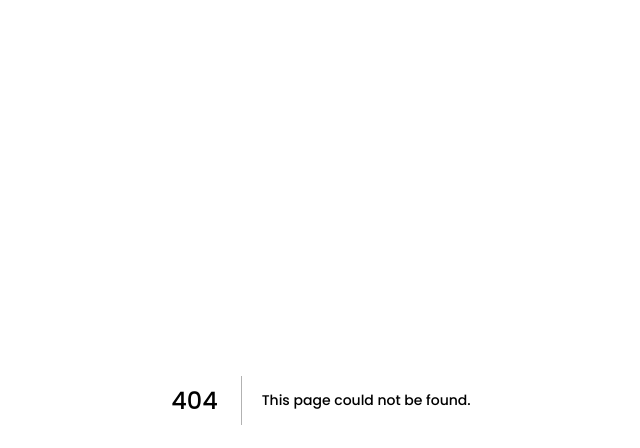
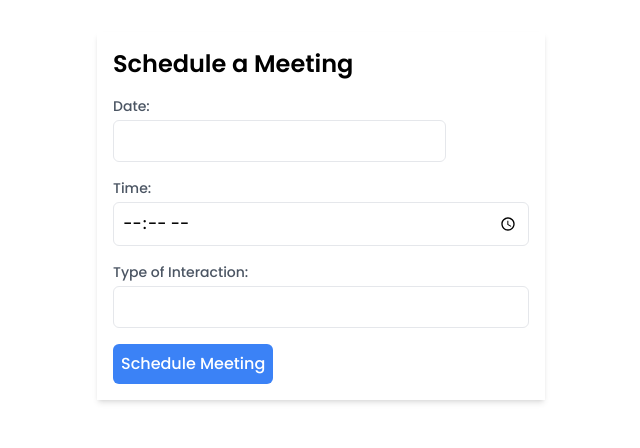
Before and after one commit to Nwakaego-Ego/circle, a Next.js app: page /component/meeting in a window 1280 px wide. Before the commit this address had no page. Shown: the top 448 px of the page, without its empty margins (319-959 px from the left). Built offline with nearby package versions, Linux system fonts and the light colour scheme.

Commit message:
added meeting component

```diff
--- a/package.json
+++ b/package.json
@@ -16,6 +16,7 @@
     "@fortawesome/react-fontawesome": "^0.2.0",
     "next": "14.0.4",
     "react": "^18",
+    "react-datepicker": "^5.0.0",
     "react-dom": "^18",
     "react-icons": "^5.0.1",
     "react-modal": "^3.16.1",
--- /dev/null
+++ b/src/app/component/meeting/page.jsx
@@ -0,0 +1,162 @@
+"use client";
+// import React, { useState } from "react";
+// import DatePicker from "react-datepicker";
+// import "react-datepicker/dist/react-datepicker.css";
+
+// const MeetingScheduler = () => {
+//   // State to manage input values
+//   const [meetingDetails, setMeetingDetails] = useState({
+//     date: null,
+//     time: null,
+//     interactionType: "",
+//   });
+
+//   // Handle input changes
+//   const handleInputChange = (e) => {
+//     const { name, value } = e.target;
+//     setMeetingDetails((prevDetails) => ({
+//       ...prevDetails,
+//       [name]: value,
+//     }));
+//   };
+
+//   // Handle date and time changes
+//   const handleDateTimeChange = (date) => {
+//     setMeetingDetails((prevDetails) => ({
+//       ...prevDetails,
+//       date,
+//     }));
+//   };
+
+//   // Handle form submission
+//   const handleFormSubmit = (e) => {
+//     e.preventDefault();
+//     // You can handle the submission logic here, e.g., send details to the server
+//     console.log("Meeting details submitted:", meetingDetails);
+//   };
+
+//   return (
+//     <div>
+//       <h2>Schedule a Meeting</h2>
+//       <form onSubmit={handleFormSubmit}>
+//         <div>
+//           <label>Date:</label>
+//           <DatePicker
+//             selected={meetingDetails.date}
+//             onChange={handleDateTimeChange}
+//             dateFormat="MMMM d, yyyy"
+//           />
+//         </div>
+//         <div>
+//           <label>Time:</label>
+//           <input
+//             type="time"
+//             name="time"
+//             value={meetingDetails.time}
+//             onChange={handleInputChange}
+//           />
+//         </div>
+//         <div>
+//           <label>Type of Interaction:</label>
+//           <input
+//             type="text"
+//             name="interactionType"
+//             value={meetingDetails.interactionType}
+//             onChange={handleInputChange}
+//           />
+//         </div>
+//         <button type="submit">Schedule Meeting</button>
+//       </form>
+//     </div>
+//   );
+// };
+
+// export default MeetingScheduler;
+
+import React, { useState } from "react";
+import DatePicker from "react-datepicker";
+import "react-datepicker/dist/react-datepicker.css";
+
+const MeetingScheduler = () => {
+  // State to manage input values
+  const [meetingDetails, setMeetingDetails] = useState({
+    date: null,
+    time: null,
+    interactionType: "",
+  });
+
+  // Handle input changes
+  const handleInputChange = (e) => {
+    const { name, value } = e.target;
+    setMeetingDetails((prevDetails) => ({
+      ...prevDetails,
+      [name]: value,
+    }));
+  };
+
+  // Handle date and time changes
+  const handleDateTimeChange = (date) => {
+    setMeetingDetails((prevDetails) => ({
+      ...prevDetails,
+      date,
+    }));
+  };
+
+  // Handle form submission
+  const handleFormSubmit = (e) => {
+    e.preventDefault();
+    // You can handle the submission logic here, e.g., send details to the server
+    console.log("Meeting details submitted:", meetingDetails);
+  };
+
+  return (
+    <div className="max-w-md mx-auto mt-8 p-4 bg-white shadow-md">
+      <h2 className="text-2xl font-semibold mb-4">Schedule a Meeting</h2>
+      <form onSubmit={handleFormSubmit}>
+        <div className="mb-4">
+          <label className="block text-sm font-medium text-gray-600">
+            Date:
+          </label>
+          <DatePicker
+            className="mt-1 p-2 border rounded-md w-full"
+            selected={meetingDetails.date}
+            onChange={handleDateTimeChange}
+            dateFormat="MMMM d, yyyy"
+          />
+        </div>
+        <div className="mb-4">
+          <label className="block text-sm font-medium text-gray-600">
+            Time:
+          </label>
+          <input
+            className="mt-1 p-2 border rounded-md w-full"
+            type="time"
+            name="time"
+            value={meetingDetails.time}
+            onChange={handleInputChange}
+          />
+        </div>
+        <div className="mb-4">
+          <label className="block text-sm font-medium text-gray-600">
+            Type of Interaction:
+          </label>
+          <input
+            className="mt-1 p-2 border rounded-md w-full"
+            type="text"
+            name="interactionType"
+            value={meetingDetails.interactionType}
+            onChange={handleInputChange}
+          />
+        </div>
+        <button
+          className="bg-blue-500 text-white p-2 rounded-md hover:bg-blue-600 focus:outline-none focus:shadow-outline-blue active:bg-blue-800"
+          type="submit"
+        >
+          Schedule Meeting
+        </button>
+      </form>
+    </div>
+  );
+};
+
+export default MeetingScheduler;
```
Also changed, not shown: 1 other file (tests, documents, lock files or other folders).
